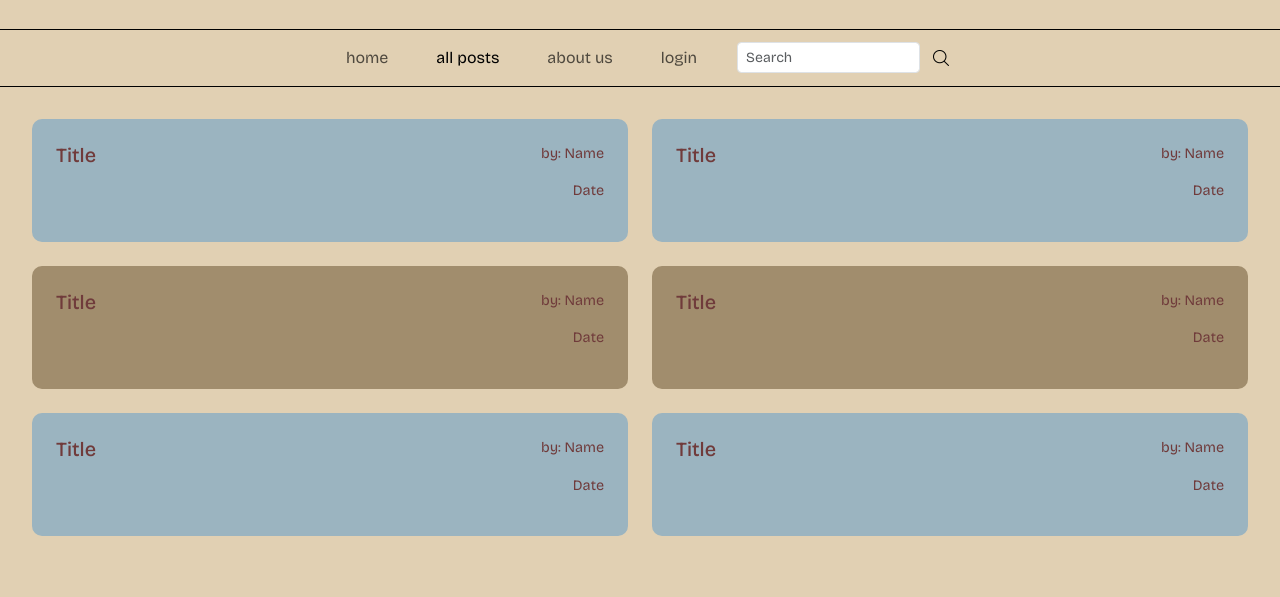
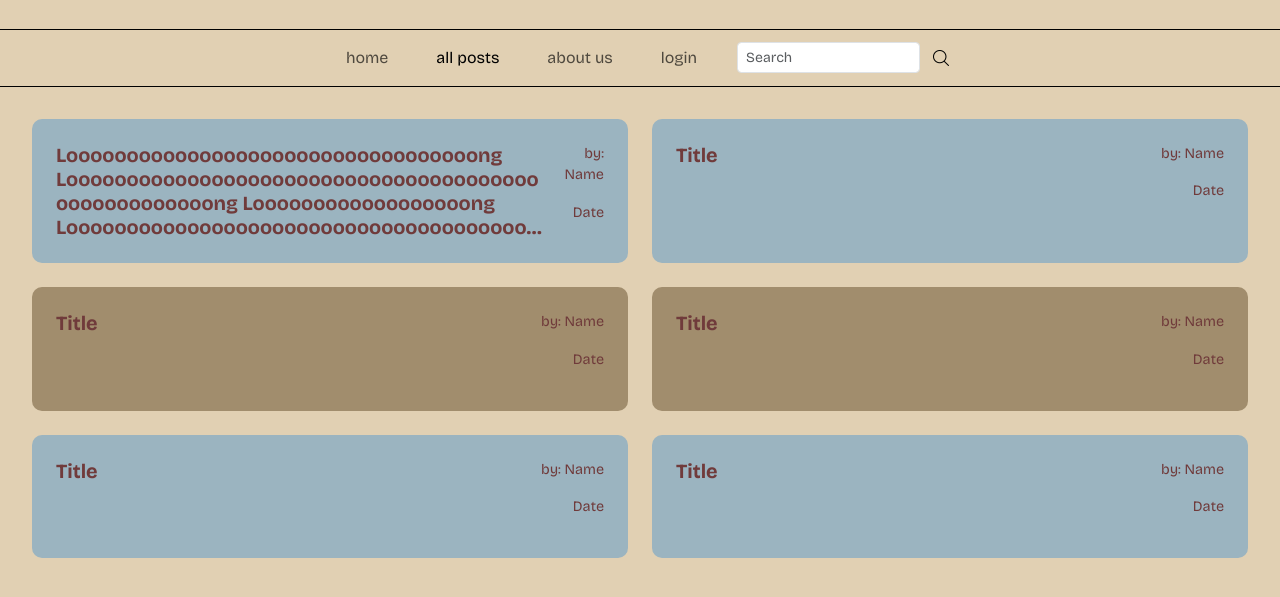
Before and after one commit to mds648/CS212---Blog-Group-Project, a plain HTML site: page all-posts.html in a window 1280 px wide. Shown: the part 85-682 px from the top of the page. Drawn offline with nearby package versions, Linux system fonts and the light colour scheme; a web font is replaced by a local one.

Commit message:
add ellipses to overflowing post titles

```diff
--- a/all-posts.html
+++ b/all-posts.html
@@ -41,7 +41,7 @@
 <main>
     <div id="posts">
         <a href="post.html" class="post">
-            <h2>Title</h2>
+            <h2 class="title fw-bold">Loooooooooooooooooooooooooooooooooong Loooooooooooooooooooooooooooooooooooooooooooooooooooong Loooooooooooooooooong Loooooooooooooooooooooooooooooooooooooooooong Title</h2>
             <div class="meta">
                 <p>by: Name</p>
                 <p>Date</p>
@@ -49,7 +49,7 @@
         </a>
 
         <a href="post.html" class="post">
-            <h2>Title</h2>
+            <h2 class="title fw-bold">Title</h2>
             <div class="meta">
                 <p>by: Name</p>
                 <p>Date</p>
@@ -57,7 +57,7 @@
         </a>
 
         <a href="post.html" class="post">
-            <h2>Title</h2>
+            <h2 class="title fw-bold">Title</h2>
             <div class="meta">
                 <p>by: Name</p>
                 <p>Date</p>
@@ -65,7 +65,7 @@
         </a>
 
         <a href="post.html" class="post">
-            <h2>Title</h2>
+            <h2 class="title fw-bold">Title</h2>
             <div class="meta">
                 <p>by: Name</p>
                 <p>Date</p>
@@ -73,7 +73,7 @@
         </a>
 
         <a href="post.html" class="post">
-            <h2>Title</h2>
+            <h2 class="title fw-bold">Title</h2>
             <div class="meta">
                 <p>by: Name</p>
                 <p>Date</p>
@@ -81,7 +81,7 @@
         </a>
 
         <a href="post.html" class="post">
-            <h2>Title</h2>
+            <h2 class="title fw-bold">Title</h2>
             <div class="meta">
                 <p>by: Name</p>
                 <p>Date</p>
--- a/styles.css
+++ b/styles.css
@@ -125,6 +125,7 @@ h3.au-header {
     justify-content: space-between;
     text-decoration: none;
     color: inherit;
+    min-width: 25%;
     transition: transform 0.2s ease, box-shadow 0.2s ease;
 }
 
@@ -158,11 +159,20 @@ h3.au-header {
     margin: 0;
     font-size: 1.25rem;
 }
+.post .title {
+    display: -webkit-box;
+    -webkit-box-orient: vertical;
+    -webkit-line-clamp: 4; /* Limit the number of lines */
+    overflow: hidden;
+    text-overflow: ellipsis;
+    word-break: break-word;
+}
 
 /* Author and date section */
 .post .meta {
     text-align: right;
     font-size: 0.9rem;
+    min-width: 60px;
 }
 
 /* single column on small screens */
```
Also changed, not shown: index.html (+3 -3 lines).
